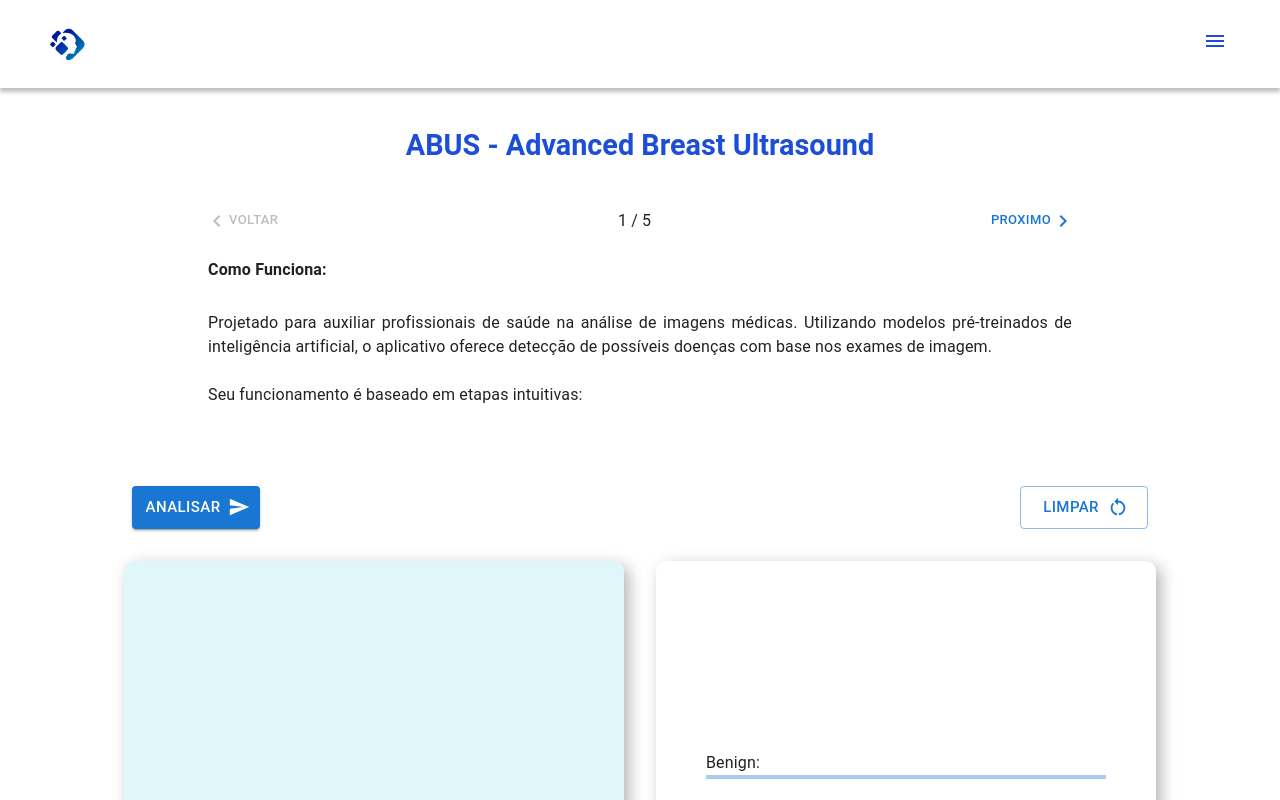
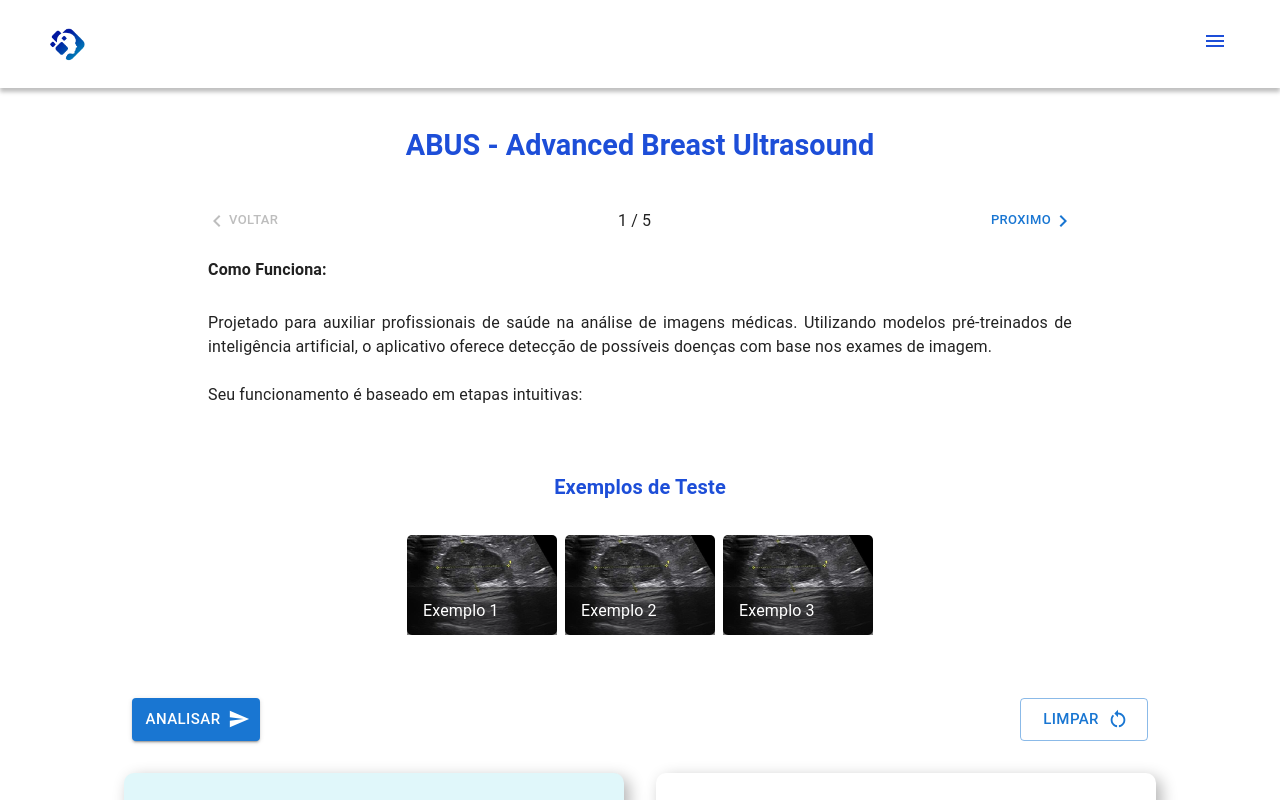
Before and after one commit to DheiverSantos/GeniusAI, a React (Vite) app: page /ABUS in a window 1280 px wide. Shown: the top 800 px of the page. Built offline with nearby package versions, Linux system fonts and the light colour scheme; no server answers; sample sign-in values are in the browser's storage.

Commit message:
feat: add selção de imagens de teste

```diff
--- a/src/components/ImgListEx/ImgListEx.tsx
+++ b/src/components/ImgListEx/ImgListEx.tsx
@@ -37,18 +37,25 @@ export const ImgListEx: React.FC<ImageSelectorProps> = ({
       sx={{
         overflowY: 'auto',
         maxHeight: 300,
-        width: '100%',
+        width: '70%',
         my: 2,
         display: 'flex',
-        flexDirection: 'column', // Adicionado para organizar o título acima da lista
+        flexDirection: 'column',
         alignItems: 'center',
       }}
     >
-      <Typography variant="h6" sx={{ mb: 2, color: '#1d4ed8' }}>
+      <Typography
+        variant="h6"
+        sx={{ mb: 2, color: '#1d4ed8', fontWeight: 'bold' }}
+      >
         {' '}
         Exemplos de Teste
       </Typography>
-      <ImageList gap={8} sx={{ width: 'auto', height: 'auto' }}>
+      <ImageList
+        gap={8}
+        cols={imageList.length}
+        sx={{ width: 'auto', height: 'auto' }}
+      >
         {imageList.map((item, index) => (
           <ImageListItem
             key={index}
--- a/src/pages/abus/index.tsx
+++ b/src/pages/abus/index.tsx
@@ -25,6 +25,8 @@ import {
 import getApi from '../../API/getABUS.ts'
 import { modelsInfo } from '../../utils/modelsInfo.ts'
 import { wakeUpApi } from '../../utils/wakeUpApi.ts'
+import { ImgListEx } from '../../components/ImgListEx/ImgListEx.tsx'
+import imgExTest01 from '../../assets/abus_thumb.jpeg'
 
 const theme = createTheme({
   palette: {
@@ -75,6 +77,12 @@ export default function Abus() {
     setTimeout(() => setIsResetImg(false), 0)
   }
 
+  const exampleImageList = [
+    { img: imgExTest01, title: 'Exemplo 1' },
+    { img: imgExTest01, title: 'Exemplo 2' },
+    { img: imgExTest01, title: 'Exemplo 3' },
+  ]
+
   return (
     <ThemeProvider theme={theme}>
       <CssBaseline />
@@ -87,6 +95,10 @@ export default function Abus() {
         <Header />
         <Intro
           titleModel={`${modelsInfo[2].alias} - ${modelsInfo[2].fullname}`}
+        />
+        <ImgListEx
+          imageList={exampleImageList}
+          setSelectedImage={setSelectedImage}
         />
         <Box sx={divAnaliseStyle}>
           <Box
@@ -111,6 +123,7 @@ export default function Abus() {
             <InputImg
               isResetImg={isResetImg}
               setSelectedImage={setSelectedImage}
+              selectedImageBlob={selectedImage}
             />
           </Box>
           <Box
--- a/src/pages/angioCor/index.tsx
+++ b/src/pages/angioCor/index.tsx
@@ -30,6 +30,8 @@ import {
 } from './style'
 import { modelsInfo } from '../../utils/modelsInfo'
 import { wakeUpApi } from '../../utils/wakeUpApi'
+import imgExTest01 from '../../assets/angiocor_thumb.jpeg'
+import { ImgListEx } from '../../components/ImgListEx/ImgListEx'
 
 const theme = createTheme({
   palette: {
@@ -118,6 +120,11 @@ export default function AngioCor() {
     'UNet3+',
   ]
 
+  const exampleImageList = [
+    { img: imgExTest01, title: 'Exemplo 1' },
+    { img: imgExTest01, title: 'Exemplo 2' },
+  ]
+
   return (
     <ThemeProvider theme={theme}>
       <CssBaseline />
@@ -130,6 +137,10 @@ export default function AngioCor() {
         <Header />
         <Intro
           titleModel={`${modelsInfo[0].alias} - ${modelsInfo[0].fullname}`}
+        />
+        <ImgListEx
+          imageList={exampleImageList}
+          setSelectedImage={setSelectedImage}
         />
         <Box sx={divAnaliseStyle}>
           <Box
@@ -190,6 +201,7 @@ export default function AngioCor() {
             <InputImg
               isResetImg={isResetImg}
               setSelectedImage={setSelectedImage}
+              selectedImageBlob={selectedImage}
             />
           </Box>
           <Box
--- a/src/pages/ascd/index.tsx
+++ b/src/pages/ascd/index.tsx
@@ -25,6 +25,8 @@ import {
 import getApi from '../../API/getASCD.ts'
 import { modelsInfo } from '../../utils/modelsInfo.ts'
 import { wakeUpApi } from '../../utils/wakeUpApi.ts'
+import { ImgListEx } from '../../components/ImgListEx/ImgListEx.tsx'
+import imgExTest01 from '../../assets/ascd_thumb.jpg'
 
 const theme = createTheme({
   palette: {
@@ -75,6 +77,12 @@ export default function ASCD() {
     setTimeout(() => setIsResetImg(false), 0)
   }
 
+  const exampleImageList = [
+    { img: imgExTest01, title: 'Exemplo 1' },
+    { img: imgExTest01, title: 'Exemplo 2' },
+    { img: imgExTest01, title: 'Exemplo 3' },
+  ]
+
   return (
     <ThemeProvider theme={theme}>
       <CssBaseline />
@@ -87,6 +95,10 @@ export default function ASCD() {
         <Header />
         <Intro
           titleModel={`${modelsInfo[3].alias} - ${modelsInfo[3].fullname}`}
+        />
+        <ImgListEx
+          imageList={exampleImageList}
+          setSelectedImage={setSelectedImage}
         />
         <Box sx={divAnaliseStyle}>
           <Box
@@ -111,6 +123,7 @@ export default function ASCD() {
             <InputImg
               isResetImg={isResetImg}
               setSelectedImage={setSelectedImage}
+              selectedImageBlob={selectedImage}
             />
           </Box>
           <Box
--- a/src/pages/btswin/index.tsx
+++ b/src/pages/btswin/index.tsx
@@ -25,6 +25,8 @@ import {
 import getApi from '../../API/getBTSwin.ts'
 import { modelsInfo } from '../../utils/modelsInfo.ts'
 import { wakeUpApi } from '../../utils/wakeUpApi.ts'
+import { ImgListEx } from '../../components/ImgListEx/ImgListEx.tsx'
+import imgExTest01 from '../../assets/btswin_thumb.jpeg'
 
 const theme = createTheme({
   palette: {
@@ -75,6 +77,12 @@ export default function BTSwin() {
     setTimeout(() => setIsResetImg(false), 0)
   }
 
+  const exampleImageList = [
+    { img: imgExTest01, title: 'Exemplo 1' },
+    { img: imgExTest01, title: 'Exemplo 2' },
+    { img: imgExTest01, title: 'Exemplo 3' },
+  ]
+
   return (
     <ThemeProvider theme={theme}>
       <CssBaseline />
@@ -87,6 +95,10 @@ export default function BTSwin() {
         <Header />
         <Intro
           titleModel={`${modelsInfo[4].alias} - ${modelsInfo[4].fullname}`}
+        />
+        <ImgListEx
+          imageList={exampleImageList}
+          setSelectedImage={setSelectedImage}
         />
         <Box sx={divAnaliseStyle}>
           <Box
@@ -111,6 +123,7 @@ export default function BTSwin() {
             <InputImg
               isResetImg={isResetImg}
               setSelectedImage={setSelectedImage}
+              selectedImageBlob={selectedImage}
             />
           </Box>
           <Box
--- a/src/pages/glaucoSwin/index.tsx
+++ b/src/pages/glaucoSwin/index.tsx
@@ -26,7 +26,7 @@ import getApi from '../../API/getGlaucoSwin'
 import { modelsInfo } from '../../utils/modelsInfo'
 import { wakeUpApi } from '../../utils/wakeUpApi.ts'
 import { ImgListEx } from '../../components/ImgListEx/ImgListEx.tsx'
-import glaucoImg01 from '../../assets/glaucoswin_thumb.jpg'
+import imgExTest01 from '../../assets/glaucoswin_thumb.jpg'
 
 const theme = createTheme({
   palette: {
@@ -78,8 +78,9 @@ export default function GlaucoSwin() {
   }
 
   const exampleImageList = [
-    { img: glaucoImg01, title: 'Exemplo 1' },
-    { img: glaucoImg01, title: 'Exemplo 2' },
+    { img: imgExTest01, title: 'Exemplo 1' },
+    { img: imgExTest01, title: 'Exemplo 2' },
+    { img: imgExTest01, title: 'Exemplo 3' },
   ]
 
   return (
@@ -122,6 +123,7 @@ export default function GlaucoSwin() {
             <InputImg
               isResetImg={isResetImg}
               setSelectedImage={setSelectedImage}
+              selectedImageBlob={selectedImage}
             />
           </Box>
           <Box
```
